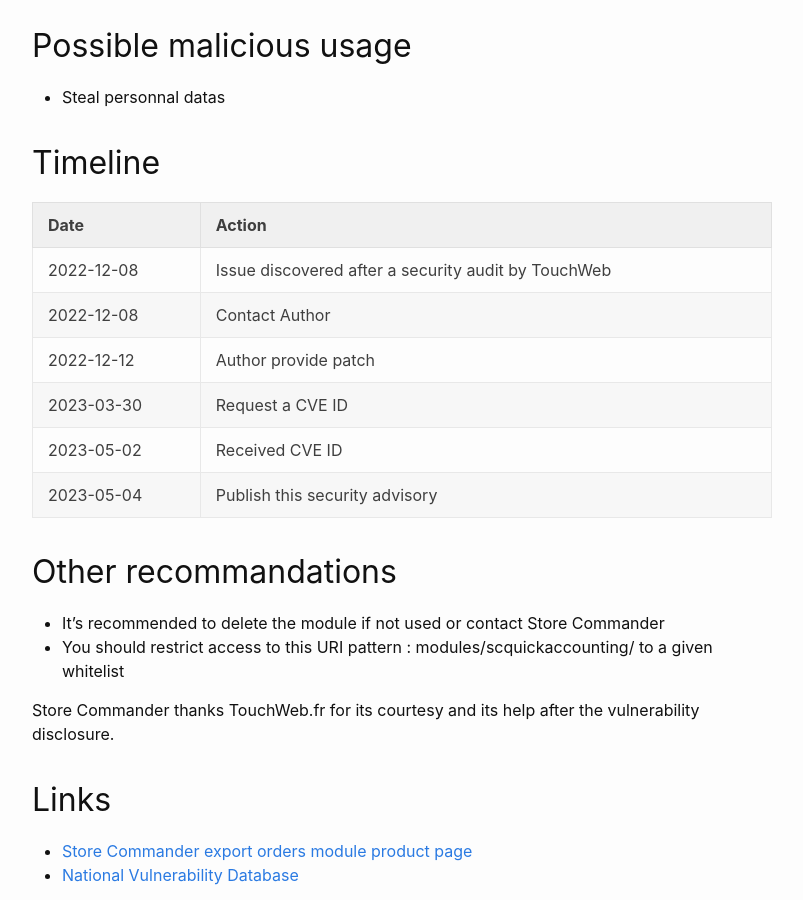
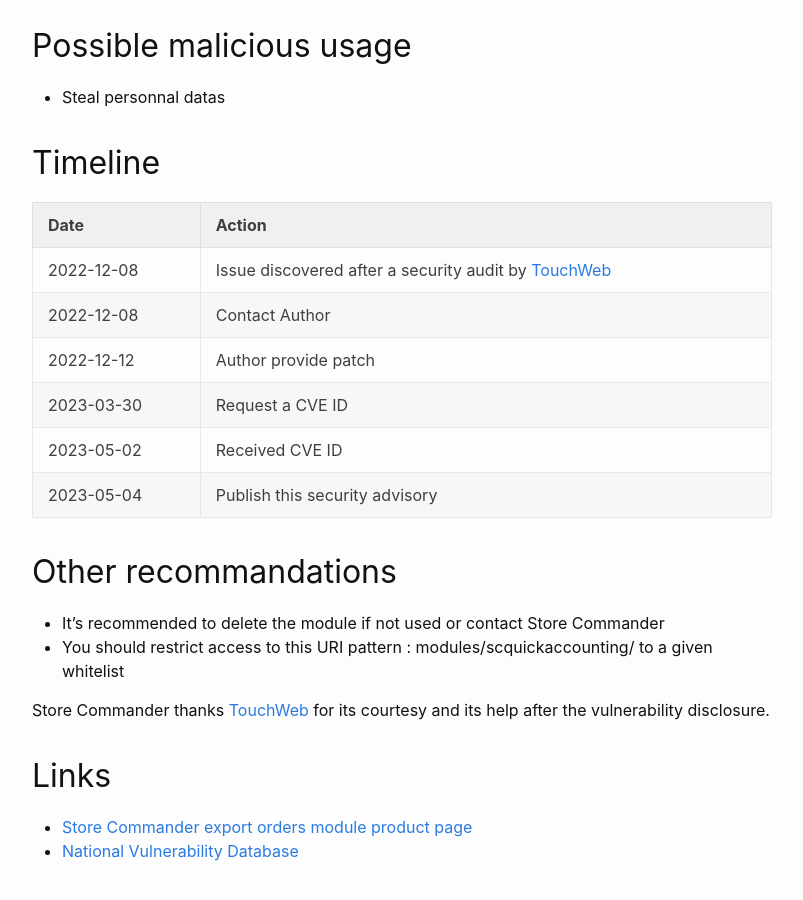
Before and after one commit to friends-of-presta/security-advisories, a Jekyll site: the page built from _posts/2023-05-04-scquickaccounting.md, in a window 1280 px wide and 900 px high, scrolled down 1157 px. Shown: the whole window, without its empty margins (238-1041 px from the left). Built offline with Jekyll 4.4.1, drawn with Linux system fonts in a browser that asks for light colours.

```diff
--- a/_posts/2023-05-04-scquickaccounting.md
+++ b/_posts/2023-05-04-scquickaccounting.md
@@ -49,7 +49,7 @@ Due to a lack of permissions's control, a guest can access exports from the modu
 
 | Date       | Action                                              |
 |------------|-----------------------------------------------------|
-| 2022-12-08 | Issue discovered after a security audit by TouchWeb |
+| 2022-12-08 | Issue discovered after a security audit by [TouchWeb](https://www.touchweb.fr) |
 | 2022-12-08 | Contact Author                                      |
 | 2022-12-12 | Author provide patch                                |
 | 2023-03-30 | Request a CVE ID                                    |
@@ -61,7 +61,7 @@ Due to a lack of permissions's control, a guest can access exports from the modu
 * It's recommended to delete the module if not used or contact Store Commander
 * You should restrict access to this URI pattern : modules/scquickaccounting/ to a given whitelist
 
-Store Commander thanks TouchWeb.fr for its courtesy and its help after the vulnerability disclosure.
+Store Commander thanks [TouchWeb](https://www.touchweb.fr) for its courtesy and its help after the vulnerability disclosure.
 
 ## Links
 
```
